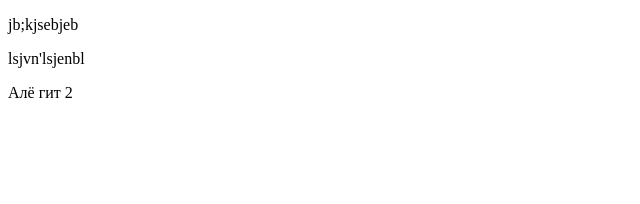
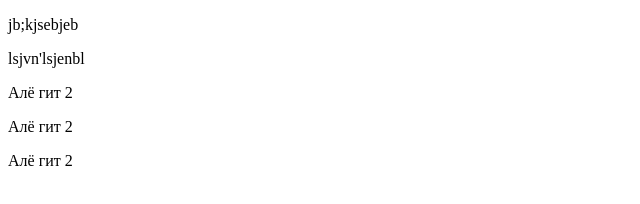
Before and after one commit to kasper-bl/learn-git, a plain HTML site: page index.html in a window 1280 px wide. Shown: the whole page, without its empty margins (0-640 px from the left). Drawn offline with Linux system fonts and the light colour scheme.

Commit message:
добавили 3p

```diff
--- a/index.html
+++ b/index.html
@@ -15,6 +15,8 @@
     <main>
         <section>
             <p>Алё гит 2</p>
+            <p>Алё гит 2</p>
+            <p>Алё гит 2</p>
         </section>
     </main>
 </body>
```
